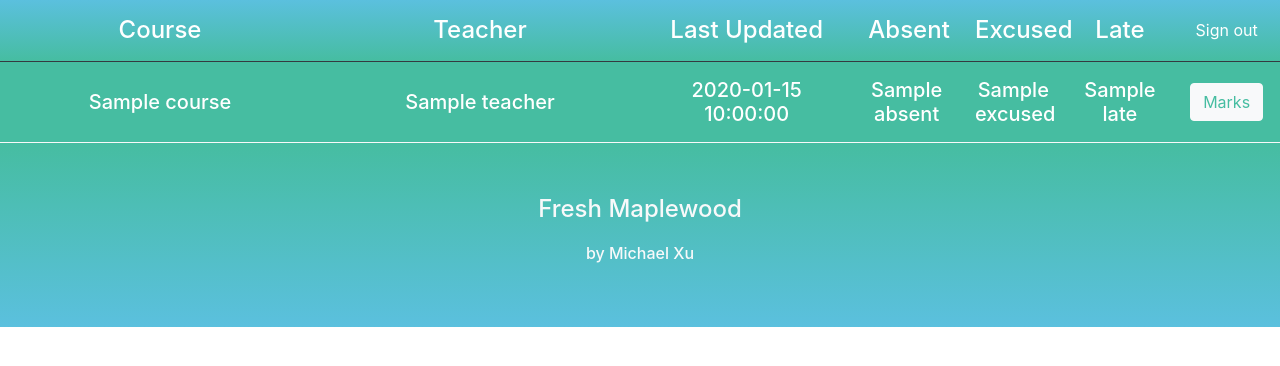
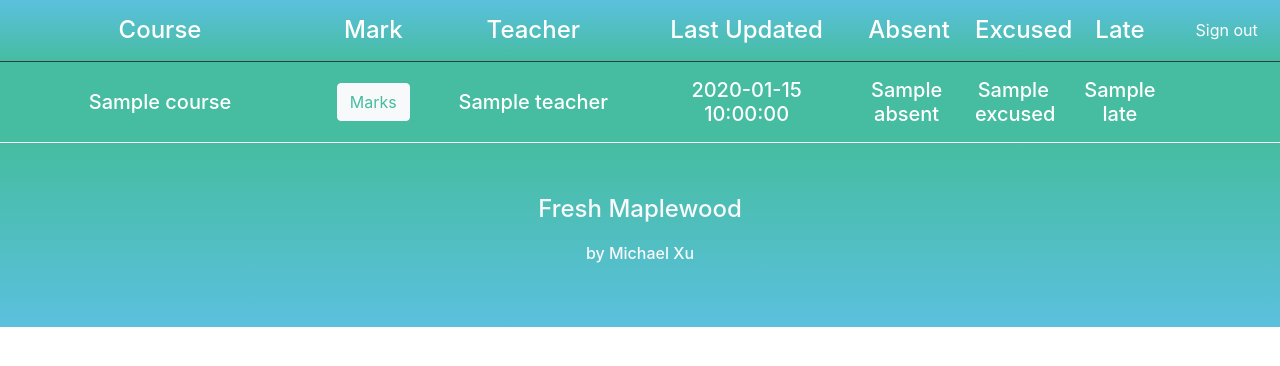
Before and after one commit to themicklepickle/FreshMaplewood, a Flask app: template templates/index.html in a window 1280 px wide. Shown: the top 366 px of the page. Run offline with Flask 2, Linux system fonts and the light colour scheme; the template is opened without the code that fills it: most values are stand-ins (such as "Sample title", 1, 10 or a date in 2020); some libraries are stand-ins or nearby versions.

Commit message:
added show course marks

```diff
--- a/app.py
+++ b/app.py
@@ -47,3 +47,5 @@ if __name__ == "__main__":
 # TODO: loading page
 # TODO: photos and personal details
 # TODO: dynamic modification of marks
+# TODO: remove None and replace with a blank space across the site
+# TODO: change collapse to accordion
--- a/templates/index.html
+++ b/templates/index.html
@@ -36,7 +36,15 @@
             <div class="col-3">
                 <h4 class="my-0">Course</h4>
             </div>
-            <div class="col-3">
+            <div class="col-1">
+                <a class="text-white my-0" data-target="#courseMark,#markButton" data-toggle="collapse" role="button">
+                    <h4 class="my-0">Mark</h4>
+                </a>
+                <!-- <a class="text-white my-0" class="change-button">
+                    <h4 class="my-0">Mark</h4>
+                </a> -->
+            </div>
+            <div class="col-2">
                 <h4 class="my-0">Teacher</h4>
             </div>
             <div class="col-2">
@@ -59,12 +67,35 @@
         <div class="row py-3 bg-info text-white border-bottom border-light align-items-center text-center">
             <div class="col-3">
                 {% if course["name"] in aliases %}
-                <h5 class="my-0">{{ aliases[course["name"]] }}</h5>
+                <h5 class="my-0 text-center">{{ aliases[course["name"]] }}</h5>
                 {% else %}
                 <h5 class="my-0">{{ course["name"] }}</h5>
                 {% endif %}
             </div>
-            <div class="col-3">
+            <div class="col-1">
+                <div class="collapse" id="courseMark">
+                    <a class="text-white" data-toggle="collapse" data-target="#{{ course['code'] }}"
+                        aria-expanded="false" aria-controls="{{ course['code'] }}"
+                        {% if not course["lastUpdated"] %}disabled{% endif %}>
+                            {% if course["mark"] %}
+                            <h5 class="my-2">{{ course["mark"] }}%</h5>
+                            {% else %}
+                            <h5 class="my-2"></h5>
+                            {% endif %}
+                        </a>
+                </div>
+                <div class="collapse show my-0" id="markButton">
+                    <button class="btn btn-light text-info" type="button" data-toggle="collapse" data-target="#{{ course['code'] }}"
+                        aria-expanded="false" aria-controls="{{ course['code'] }}"
+                        {% if not course["lastUpdated"] %}disabled{% endif %}>Marks</button>
+                </div>
+            </div>
+            <!-- <div class="col-1 collapse" id="markButton">
+                <button class="btn btn-light text-info" type="button" data-toggle="collapse" data-target="#{{ course['code'] }}"
+                    aria-expanded="false" aria-controls="{{ course['code'] }}"
+                    {% if not course["lastUpdated"] %}disabled{% endif %}>Marks</button>
+            </div> -->
+            <div class="col-2">
                 <h5 class="my-0">{{ course["teacher"] }}</h5>
             </div>
             <div class="col-2">
@@ -80,10 +111,6 @@
                 <h5 class="my-0">{{ course["late"] }}</h5>
             </div>
             <div class="col-1">
-                <button class="btn btn-light text-info" type="button"
-                    data-toggle="collapse" data-target="#{{ course['code'] }}"
-                    aria-expanded="false" aria-controls="{{ course['code'] }}"
-                    {% if not course["lastUpdated"] %}disabled{% endif %}>Marks</button>
             </div>
         </div>
         <div class="collapse" id="{{ course['code'] }}">
@@ -192,6 +219,9 @@
         </div>
     </div>
 
+    <!-- <script>
+        $('#markButton').collapse("toggle")
+    </script> -->
 
     <!-- Optional JavaScript -->
     <!-- jQuery first, then Popper.js, then Bootstrap JS -->
```
Also changed, not shown: MaplewoodScraper.py (+29 -12 lines).
